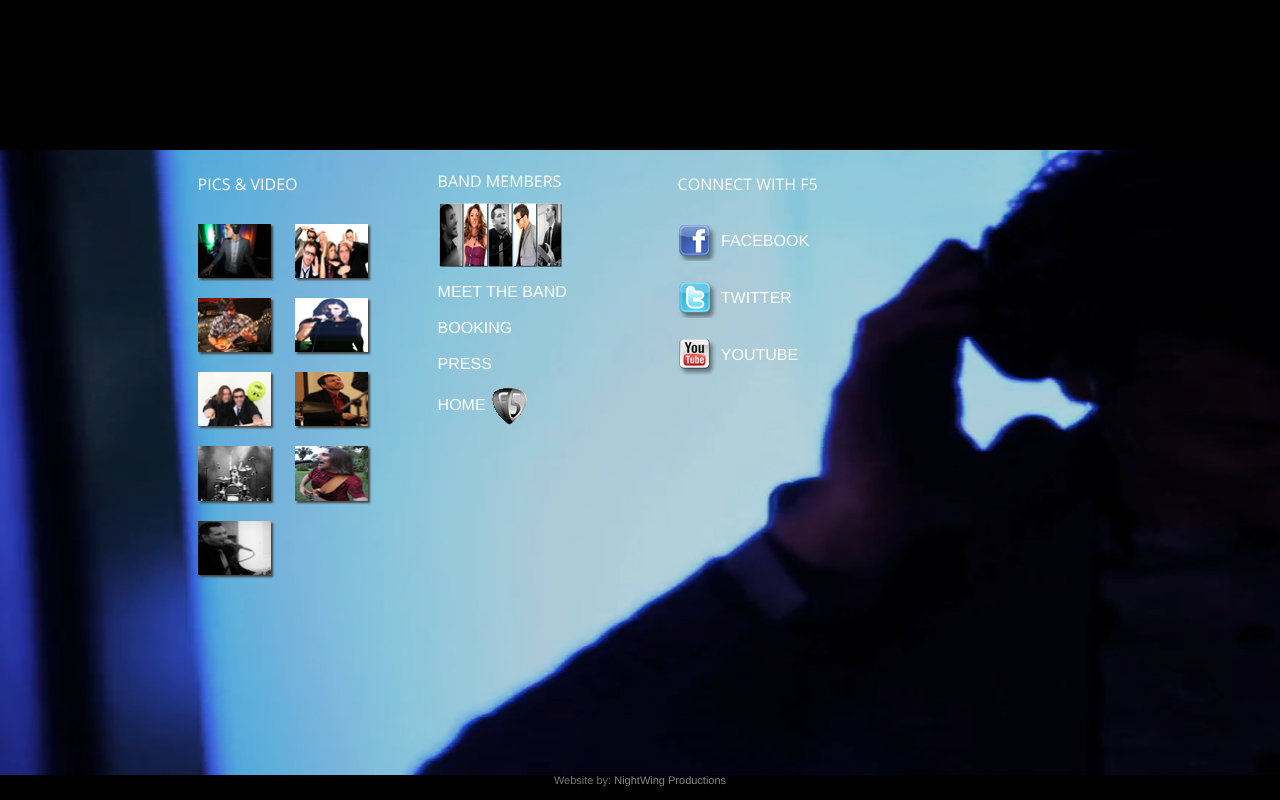
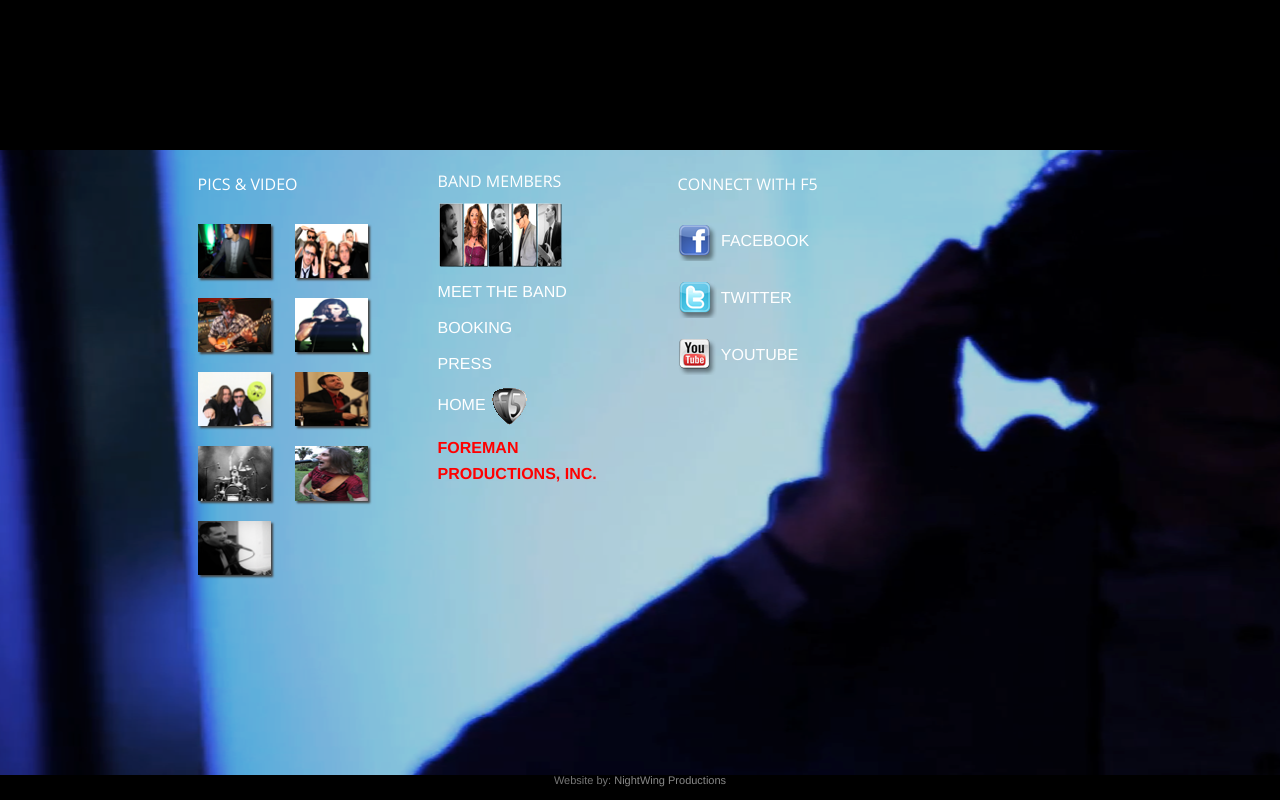
Before and after one commit to bnwpro/f5, a website: page band.html in a window 1280 px wide. Shown: the part 3105-3905 px from the top of the page. Drawn offline with nearby package versions, Linux system fonts and the light colour scheme.

Commit message:
7/10/14_a
Added FP Inc links to footers

```diff
--- a/band.html
+++ b/band.html
@@ -108,6 +108,7 @@
 						  <li><a href="contact.html">BOOKING</a></li>
 						  <li><a href="press.html">PRESS</a></li>
 						  <li class="social-icon"><a href="index.html">HOME <img src="images/logo/logo_8_40.png" alt="F5 Foreman's 5 logo tiny" /></a></li>
+						  <li><a class="red" href="http://www.foremanproductionsinc.com" target="_blank">FOREMAN PRODUCTIONS, INC.</a></li>
 					  </ul>
 				  </div>
 				  <div class="large-4 small-3 columns footer-row-3">
--- a/stylesheets/global.css
+++ b/stylesheets/global.css
@@ -80,6 +80,10 @@ video {
 .social-icon img {
 	min-width: 24px !important;
 }
+.main-footer a.red {
+	color: red;
+	font-weight: bold;
+}
 .dev-credit {
 	bottom: 0;
 	width: 100%;
```
Also changed, not shown: contact.html (+1 -0 lines), index.html (+1 -0 lines), press.html (+1 -0 lines), 1 other file.
